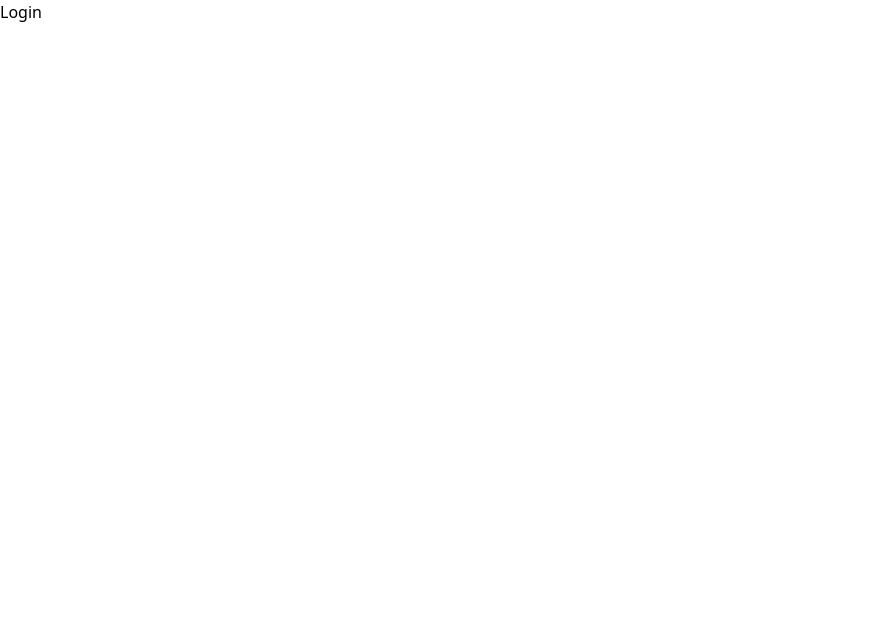
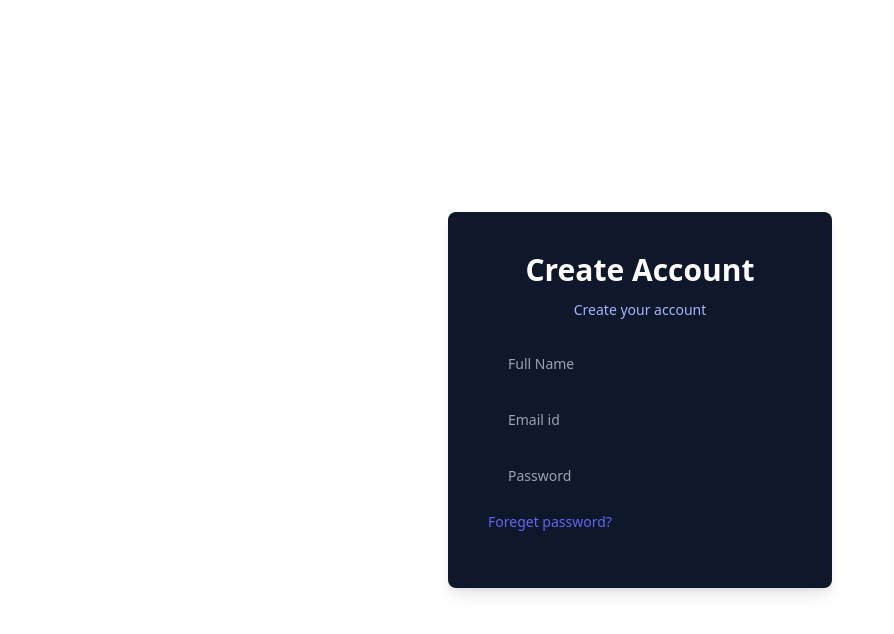
Before and after one commit to Aadarshagautam/Daily-Task, a React (Vite) app in the folder vite-project/: page /login in a window 1280 px wide. Shown: the top 634 px of the page, without its empty margins (0-894 px from the left). Built offline with nearby package versions, Linux system fonts and the light colour scheme.

Commit message:
Login.jsx

```diff
--- a/vite-project/src/Pages/Auth/Login.jsx
+++ b/vite-project/src/Pages/Auth/Login.jsx
@@ -1,8 +1,27 @@
-import React from 'react'
+import React,{useState} from 'react'
 
 const Login = () => {
+  const [state, setState] = useState('Sign Up');
   return (
-    <div>Login</div>
+    <div className="flex items-center justify-center min-h-screen px-6 sm:px-0 bg-gradient-to-br from -blue-200 to-purple-400">
+      <div className="bg-slate-900 p-10 rounded-lg shadow-lg w-full sm:w-96 text-indigo-300 text-sm ">
+      <h2 className="text-3xl font-semibold text-white text-center mb-3">{state==='Sign Up'? 'Create Account':'Login'}</h2>
+      <p className="text-center text-sm mb-6">{state==='Sign Up'? 'Create your account':'Login to your accounr!'}</p>
+      <form>
+        <div className='mb-4 flex items-center gap-3 w-full px-5 py-2.5 rounded-full bg-[#33A5C]'>
+          <input className="bg-transparent outline-none" type="text" placeholder="Full Name" required />
+        </div>
+        <div className='mb-4 flex items-center gap-3 w-full px-5 py-2.5 rounded-full bg-[#33A5C]'>
+          <input className="bg-transparent outline-none" type="email" placeholder="Email id" required />
+        </div>
+        <div className='mb-4 flex items-center gap-3 w-full px-5 py-2.5 rounded-full bg-[#33A5C]'>
+          <input className="bg-transparent outline-none" type="password" placeholder="Password" required />
+        </div>
+        <p className='mb-4 text-indigo-500 cursor-pointer'>Foreget password?</p>
+      </form>
+      </div>
+
+    </div>
   )
 }
 
```
